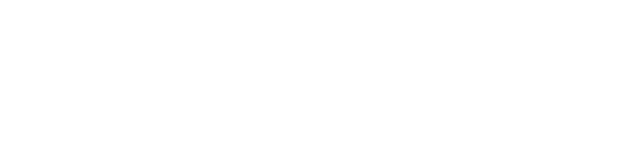
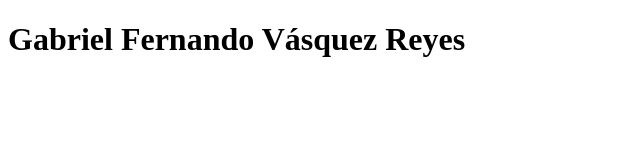
Before and after one commit to gvasquez-2017442/Ejercicio, a plain HTML site: page index.html in a window 1280 px wide. Shown: the whole page, without its empty margins (0-640 px from the left). Drawn offline with Linux system fonts and the light colour scheme.

Commit message:
Se agrego el nombre

```diff
--- a/index.html
+++ b/index.html
@@ -7,6 +7,6 @@
     <title>Ejercicio git</title>
 </head>
 <body>
-
+  <h1>Gabriel Fernando Vásquez Reyes</h1>
 </body>
 </html>
```
